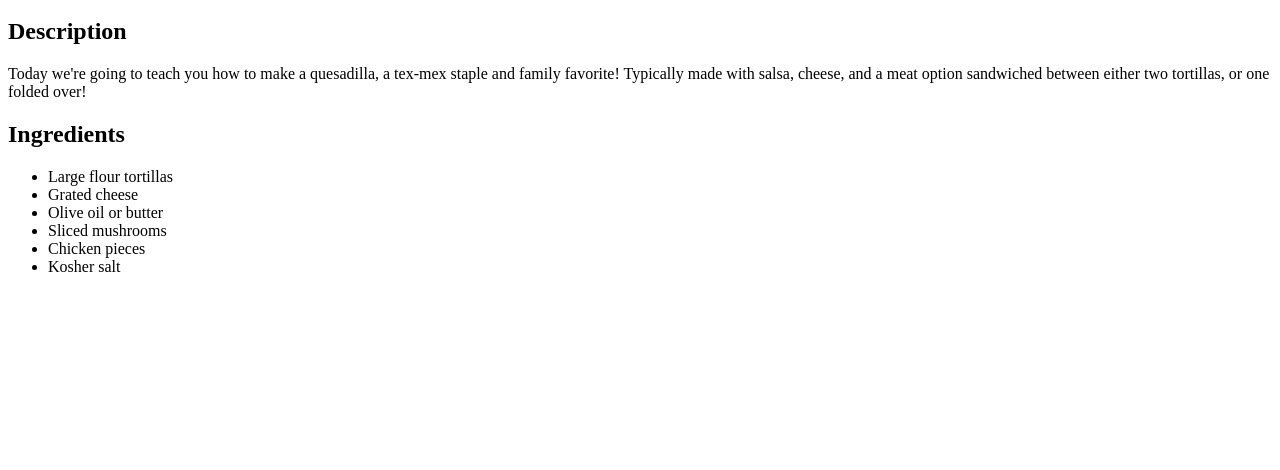
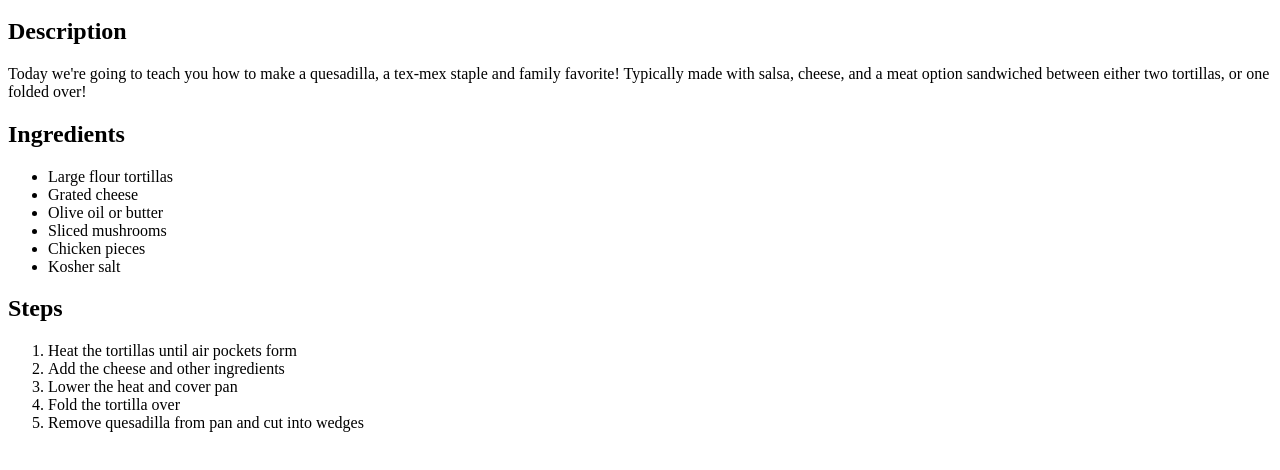
Before and after one commit to umdieweld/odin-recipes, a plain HTML site: page index.html in a window 1280 px wide. Shown: the part 100-570 px from the top of the page. Drawn offline with Linux system fonts and the light colour scheme.

Commit message:
Add ordered list

```diff
--- a/index.html
+++ b/index.html
@@ -33,6 +33,16 @@
             <li>Kosher salt</li>
         </ul>
 
+        <h2>Steps</h2>
+
+        <ol>
+            <li>Heat the tortillas until air pockets form</li>
+            <li>Add the cheese and other ingredients</li>
+            <li>Lower the heat and cover pan</li>
+            <li>Fold the tortilla over</li>
+            <li>Remove quesadilla from pan and cut into wedges</li>
+        </ol>
+
     </body>
 
 </html>
```
